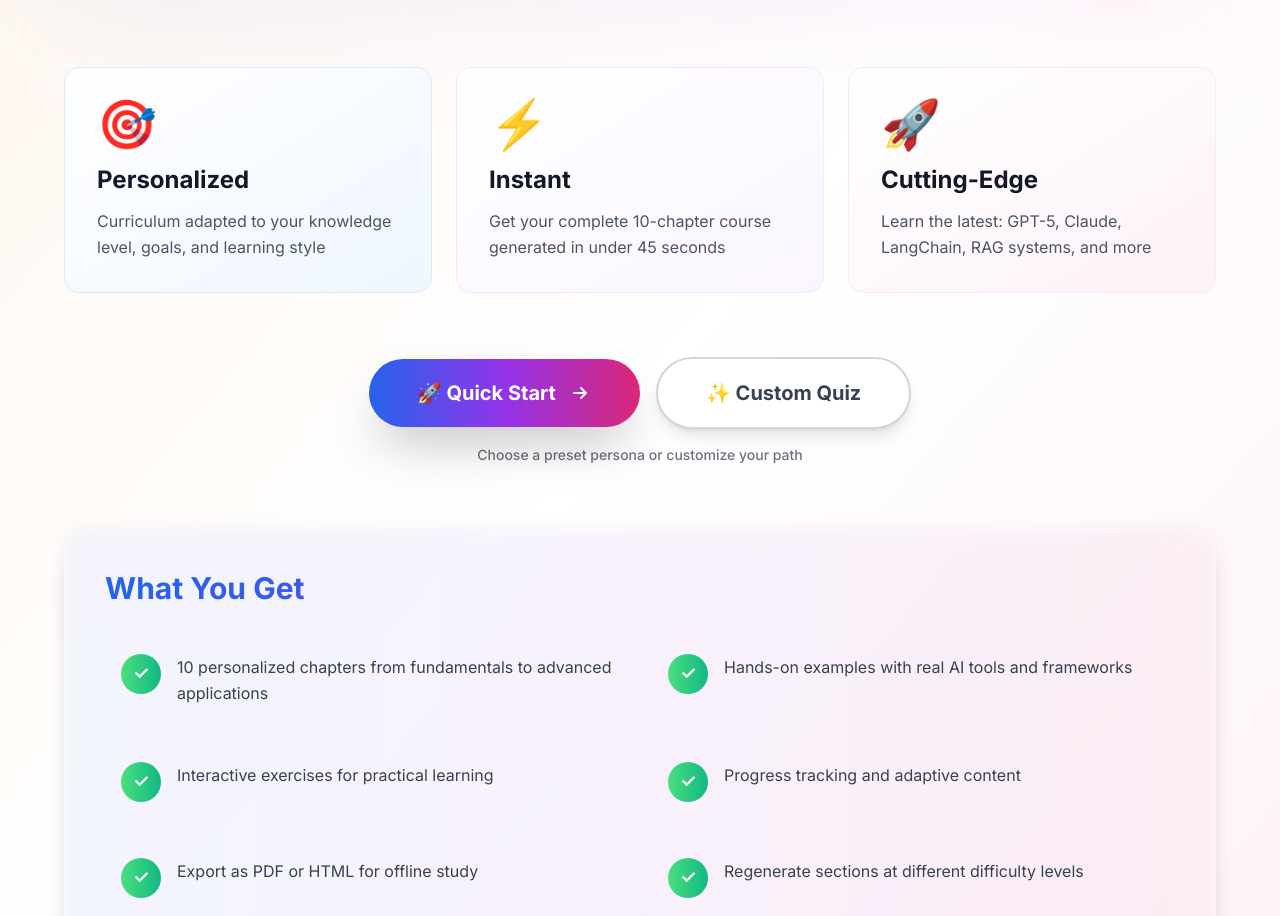
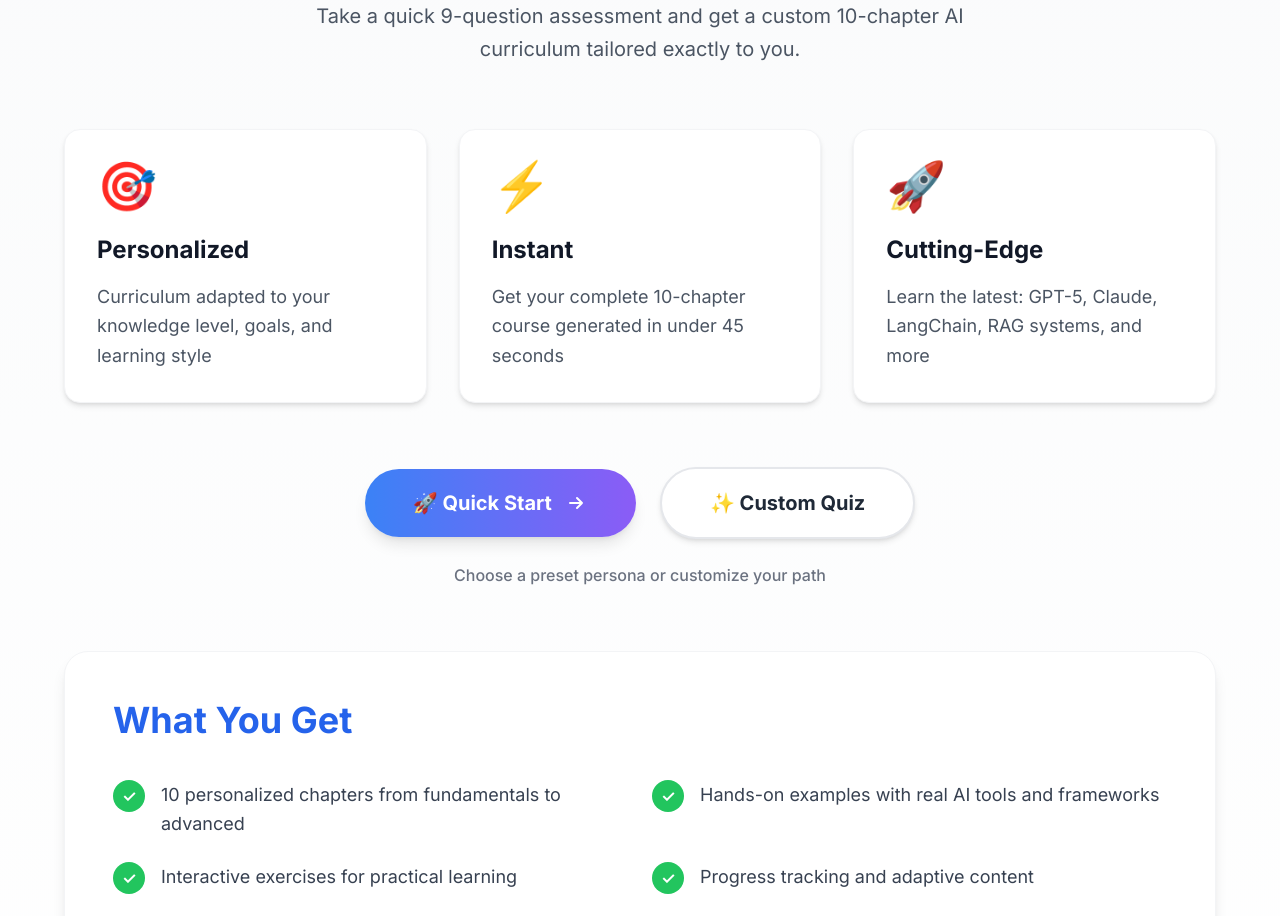
Before and after one commit to vivmuk/AIpathway, a Next.js app: page / in a window 1280 px wide. Shown: the part 363-1279 px from the top of the page. Built offline with nearby package versions, Linux system fonts and the light colour scheme.

Commit message:
Update: Modern UI with cleaner design, GCSE prompt template, faster API model, timeout handling, favicon

```diff
--- a/src/app/globals.css
+++ b/src/app/globals.css
@@ -9,7 +9,7 @@
   }
 
   body {
-    @apply bg-gradient-to-br from-primary-50 via-white to-rose-50;
+    @apply bg-gray-50;
     @apply text-gray-900;
     @apply min-h-screen;
   }
--- a/src/app/layout.tsx
+++ b/src/app/layout.tsx
@@ -16,6 +16,9 @@ export default function RootLayout({
 }) {
   return (
     <html lang="en">
+      <head>
+        <link rel="icon" href="/favicon.svg" type="image/svg+xml" />
+      </head>
       <body className={inter.className}>{children}</body>
     </html>
   )
--- a/src/app/page.tsx
+++ b/src/app/page.tsx
@@ -41,76 +41,64 @@ export default function Home() {
   }
 
   return (
-    <div className="min-h-screen">
+    <div className="min-h-screen bg-gradient-to-b from-gray-50 to-white">
       <Header onRestart={step !== 'welcome' ? handleRestartQuiz : undefined} />
 
-      <main className="container mx-auto px-4 py-8">
+      <main className="container mx-auto px-4 py-12">
         {step === 'welcome' && (
           <div className="max-w-6xl mx-auto animate-fade-in">
-            {/* Hero Section with Glass Morphism */}
+            {/* Hero Section */}
             <div className="text-center mb-16 relative">
-              <div className="absolute inset-0 bg-gradient-to-r from-blue-500/10 via-purple-500/10 to-pink-500/10 blur-3xl -z-10"></div>
-              <div className="inline-block mb-4 px-4 py-2 bg-gradient-to-r from-blue-600/10 to-purple-600/10 rounded-full border border-blue-600/20 backdrop-blur-sm">
-                <span className="text-sm font-semibold bg-gradient-to-r from-blue-600 to-purple-600 bg-clip-text text-transparent">
+              <div className="inline-block mb-6 px-5 py-2 bg-blue-50 rounded-full border border-blue-200">
+                <span className="text-sm font-semibold text-blue-700">
                   🚀 Powered by Advanced AI
                 </span>
               </div>
-              <h1 className="text-6xl md:text-7xl font-black mb-6 bg-gradient-to-r from-blue-600 via-purple-600 to-pink-600 bg-clip-text text-transparent leading-tight">
+              <h1 className="text-6xl md:text-8xl font-black mb-6 text-transparent bg-clip-text bg-gradient-to-r from-blue-600 to-purple-600 leading-tight tracking-tight">
                 AIPathway
               </h1>
-              <p className="text-2xl md:text-3xl text-gray-800 mb-4 font-semibold">
+              <p className="text-2xl md:text-3xl text-gray-900 mb-6 font-bold">
                 Your Personal AI Learning Journey
               </p>
-              <p className="text-lg text-gray-600 max-w-2xl mx-auto leading-relaxed">
-                Take a quick 8-question assessment and get a custom 10-chapter AI curriculum
+              <p className="text-xl text-gray-600 max-w-2xl mx-auto leading-relaxed">
+                Take a quick 9-question assessment and get a custom 10-chapter AI curriculum
                 tailored exactly to you.
               </p>
             </div>
 
-            {/* Feature Cards with Modern Design */}
-            <div className="grid md:grid-cols-3 gap-6 mb-16">
-              <div className="group relative bg-gradient-to-br from-white to-blue-50 rounded-2xl p-8 hover:shadow-2xl transition-all duration-300 border border-blue-100 hover:scale-105 hover:-translate-y-1">
-                <div className="absolute inset-0 bg-gradient-to-br from-blue-600/0 to-blue-600/5 rounded-2xl opacity-0 group-hover:opacity-100 transition-opacity"></div>
-                <div className="relative">
-                  <div className="text-5xl mb-4 transform group-hover:scale-110 transition-transform">🎯</div>
-                  <h3 className="text-2xl font-bold mb-3 text-gray-900">Personalized</h3>
-                  <p className="text-gray-600 leading-relaxed">
+            {/* Feature Cards */}
+            <div className="grid md:grid-cols-3 gap-8 mb-16">
+              <div className="bg-white rounded-2xl p-8 shadow-md hover:shadow-xl transition-all duration-300 border border-gray-100">
+                <div className="text-5xl mb-6">🎯</div>
+                <h3 className="text-2xl font-bold mb-4 text-gray-900">Personalized</h3>
+                <p className="text-gray-600 text-lg leading-relaxed">
                   Curriculum adapted to your knowledge level, goals, and learning style
                 </p>
               </div>
-              </div>
-              <div className="group relative bg-gradient-to-br from-white to-purple-50 rounded-2xl p-8 hover:shadow-2xl transition-all duration-300 border border-purple-100 hover:scale-105 hover:-translate-y-1">
-                <div className="absolute inset-0 bg-gradient-to-br from-purple-600/0 to-purple-600/5 rounded-2xl opacity-0 group-hover:opacity-100 transition-opacity"></div>
-                <div className="relative">
-                  <div className="text-5xl mb-4 transform group-hover:scale-110 transition-transform">⚡</div>
-                  <h3 className="text-2xl font-bold mb-3 text-gray-900">Instant</h3>
-                  <p className="text-gray-600 leading-relaxed">
+              <div className="bg-white rounded-2xl p-8 shadow-md hover:shadow-xl transition-all duration-300 border border-gray-100">
+                <div className="text-5xl mb-6">⚡</div>
+                <h3 className="text-2xl font-bold mb-4 text-gray-900">Instant</h3>
+                <p className="text-gray-600 text-lg leading-relaxed">
                   Get your complete 10-chapter course generated in under 45 seconds
                 </p>
               </div>
-              </div>
-              <div className="group relative bg-gradient-to-br from-white to-pink-50 rounded-2xl p-8 hover:shadow-2xl transition-all duration-300 border border-pink-100 hover:scale-105 hover:-translate-y-1">
-                <div className="absolute inset-0 bg-gradient-to-br from-pink-600/0 to-pink-600/5 rounded-2xl opacity-0 group-hover:opacity-100 transition-opacity"></div>
-                <div className="relative">
-                  <div className="text-5xl mb-4 transform group-hover:scale-110 transition-transform">🚀</div>
-                  <h3 className="text-2xl font-bold mb-3 text-gray-900">Cutting-Edge</h3>
-                  <p className="text-gray-600 leading-relaxed">
+              <div className="bg-white rounded-2xl p-8 shadow-md hover:shadow-xl transition-all duration-300 border border-gray-100">
+                <div className="text-5xl mb-6">🚀</div>
+                <h3 className="text-2xl font-bold mb-4 text-gray-900">Cutting-Edge</h3>
+                <p className="text-gray-600 text-lg leading-relaxed">
                   Learn the latest: GPT-5, Claude, LangChain, RAG systems, and more
                 </p>
-                </div>
               </div>
             </div>
 
             {/* CTA Buttons */}
             <div className="text-center mb-16">
-              <div className="flex flex-col sm:flex-row gap-4 justify-center items-center">
+              <div className="flex flex-col sm:flex-row gap-6 justify-center items-center">
                 {/* Quick Start with Personas */}
                 <button
                   onClick={handleShowPersonas}
-                  className="group relative inline-flex items-center justify-center px-12 py-5 text-xl font-bold text-white overflow-hidden rounded-full shadow-2xl hover:shadow-3xl transition-all duration-300 hover:scale-105"
+                  className="group relative inline-flex items-center justify-center px-12 py-5 text-xl font-bold text-white overflow-hidden rounded-full shadow-lg hover:shadow-xl transition-all duration-300 bg-gradient-to-r from-[#3b82f6] to-[#8b5cf6] hover:from-[#2563eb] hover:to-[#7c3aed]"
                 >
-                  <div className="absolute inset-0 bg-gradient-to-r from-blue-600 via-purple-600 to-pink-600 group-hover:from-blue-500 group-hover:via-purple-500 group-hover:to-pink-500 transition-all"></div>
-                  <div className="absolute inset-0 bg-gradient-to-r from-blue-600 to-purple-600 opacity-0 group-hover:opacity-100 transition-opacity blur-xl"></div>
                   <span className="relative flex items-center gap-3">
                     🚀 Quick Start
                     <svg className="w-6 h-6 transform group-hover:translate-x-1 transition-transform" fill="none" viewBox="0 0 24 24" stroke="currentColor">
@@ -122,60 +110,57 @@ export default function Home() {
                 {/* Custom Quiz */}
                 <button
                   onClick={handleStartQuiz}
-                  className="group relative inline-flex items-center justify-center px-12 py-5 text-xl font-bold overflow-hidden rounded-full shadow-lg hover:shadow-2xl transition-all duration-300 hover:scale-105 bg-white border-2 border-gray-300 text-gray-700 hover:border-purple-500 hover:text-purple-600"
+                  className="group relative inline-flex items-center justify-center px-12 py-5 text-xl font-bold overflow-hidden rounded-full shadow-md hover:shadow-lg transition-all duration-300 bg-white border-2 border-gray-200 text-gray-800 hover:border-blue-500"
                 >
                   <span className="relative flex items-center gap-3">
                     ✨ Custom Quiz
                   </span>
                 </button>
               </div>
-              <p className="text-gray-500 mt-4 text-sm font-medium">
+              <p className="text-gray-500 mt-6 text-base font-medium">
                 Choose a preset persona or customize your path
               </p>
             </div>
 
-            {/* Benefits Section with Glass Effect */}
-            <div className="relative bg-white/40 backdrop-blur-lg rounded-3xl shadow-xl p-10 border border-white/50">
-              <div className="absolute -inset-0.5 bg-gradient-to-r from-blue-600/20 via-purple-600/20 to-pink-600/20 rounded-3xl blur opacity-30"></div>
-              <div className="relative">
-                <h2 className="text-3xl font-bold mb-8 bg-gradient-to-r from-blue-600 to-purple-600 bg-clip-text text-transparent">What You Get</h2>
+            {/* Benefits Section */}
+            <div className="bg-white rounded-3xl shadow-lg p-12 border border-gray-100">
+              <h2 className="text-4xl font-bold mb-10 text-blue-600">What You Get</h2>
               <div className="grid md:grid-cols-2 gap-6">
-                  <div className="flex items-start gap-4 p-4 rounded-xl hover:bg-white/50 transition-colors">
-                    <div className="flex-shrink-0 w-10 h-10 rounded-full bg-gradient-to-r from-green-400 to-emerald-500 flex items-center justify-center text-white font-bold text-lg">
+                <div className="flex items-start gap-4">
+                  <div className="flex-shrink-0 w-8 h-8 rounded-full bg-green-500 flex items-center justify-center text-white font-bold">
                     ✓
                   </div>
-                    <span className="text-gray-700 leading-relaxed">10 personalized chapters from fundamentals to advanced applications</span>
+                  <span className="text-gray-700 text-lg leading-relaxed">10 personalized chapters from fundamentals to advanced</span>
                 </div>
-                  <div className="flex items-start gap-4 p-4 rounded-xl hover:bg-white/50 transition-colors">
-                    <div className="flex-shrink-0 w-10 h-10 rounded-full bg-gradient-to-r from-green-400 to-emerald-500 flex items-center justify-center text-white font-bold text-lg">
+                <div className="flex items-start gap-4">
+                  <div className="flex-shrink-0 w-8 h-8 rounded-full bg-green-500 flex items-center justify-center text-white font-bold">
                     ✓
                   </div>
-                    <span className="text-gray-700 leading-relaxed">Hands-on examples with real AI tools and frameworks</span>
+                  <span className="text-gray-700 text-lg leading-relaxed">Hands-on examples with real AI tools and frameworks</span>
                 </div>
-                  <div className="flex items-start gap-4 p-4 rounded-xl hover:bg-white/50 transition-colors">
-                    <div className="flex-shrink-0 w-10 h-10 rounded-full bg-gradient-to-r from-green-400 to-emerald-500 flex items-center justify-center text-white font-bold text-lg">
+                <div className="flex items-start gap-4">
+                  <div className="flex-shrink-0 w-8 h-8 rounded-full bg-green-500 flex items-center justify-center text-white font-bold">
                     ✓
                   </div>
-                    <span className="text-gray-700 leading-relaxed">Interactive exercises for practical learning</span>
+                  <span className="text-gray-700 text-lg leading-relaxed">Interactive exercises for practical learning</span>
                 </div>
-                  <div className="flex items-start gap-4 p-4 rounded-xl hover:bg-white/50 transition-colors">
-                    <div className="flex-shrink-0 w-10 h-10 rounded-full bg-gradient-to-r from-green-400 to-emerald-500 flex items-center justify-center text-white font-bold text-lg">
+                <div className="flex items-start gap-4">
+                  <div className="flex-shrink-0 w-8 h-8 rounded-full bg-green-500 flex items-center justify-center text-white font-bold">
                     ✓
                   </div>
-                    <span className="text-gray-700 leading-relaxed">Progress tracking and adaptive content</span>
+                  <span className="text-gray-700 text-lg leading-relaxed">Progress tracking and adaptive content</span>
                 </div>
-                  <div className="flex items-start gap-4 p-4 rounded-xl hover:bg-white/50 transition-colors">
-                    <div className="flex-shrink-0 w-10 h-10 rounded-full bg-gradient-to-r from-green-400 to-emerald-500 flex items-center justify-center text-white font-bold text-lg">
+                <div className="flex items-start gap-4">
+                  <div className="flex-shrink-0 w-8 h-8 rounded-full bg-green-500 flex items-center justify-center text-white font-bold">
                     ✓
                   </div>
-                    <span className="text-gray-700 leading-relaxed">Export as PDF or HTML for offline study</span>
+                  <span className="text-gray-700 text-lg leading-relaxed">Export as HTML for offline study</span>
                 </div>
-                  <div className="flex items-start gap-4 p-4 rounded-xl hover:bg-white/50 transition-colors">
-                    <div className="flex-shrink-0 w-10 h-10 rounded-full bg-gradient-to-r from-green-400 to-emerald-500 flex items-center justify-center text-white font-bold text-lg">
+                <div className="flex items-start gap-4">
+                  <div className="flex-shrink-0 w-8 h-8 rounded-full bg-green-500 flex items-center justify-center text-white font-bold">
                     ✓
                   </div>
-                    <span className="text-gray-700 leading-relaxed">Regenerate sections at different difficulty levels</span>
-                  </div>
+                  <span className="text-gray-700 text-lg leading-relaxed">Industry-specific examples and use cases</span>
                 </div>
               </div>
             </div>
```
Also changed, not shown: src/app/api/generate-course/route.ts (+38 -3 lines), public/favicon.svg (added), 1 other file (tests, documents, lock files or other folders). Lines whose indentation alone changed are shown as unchanged.
